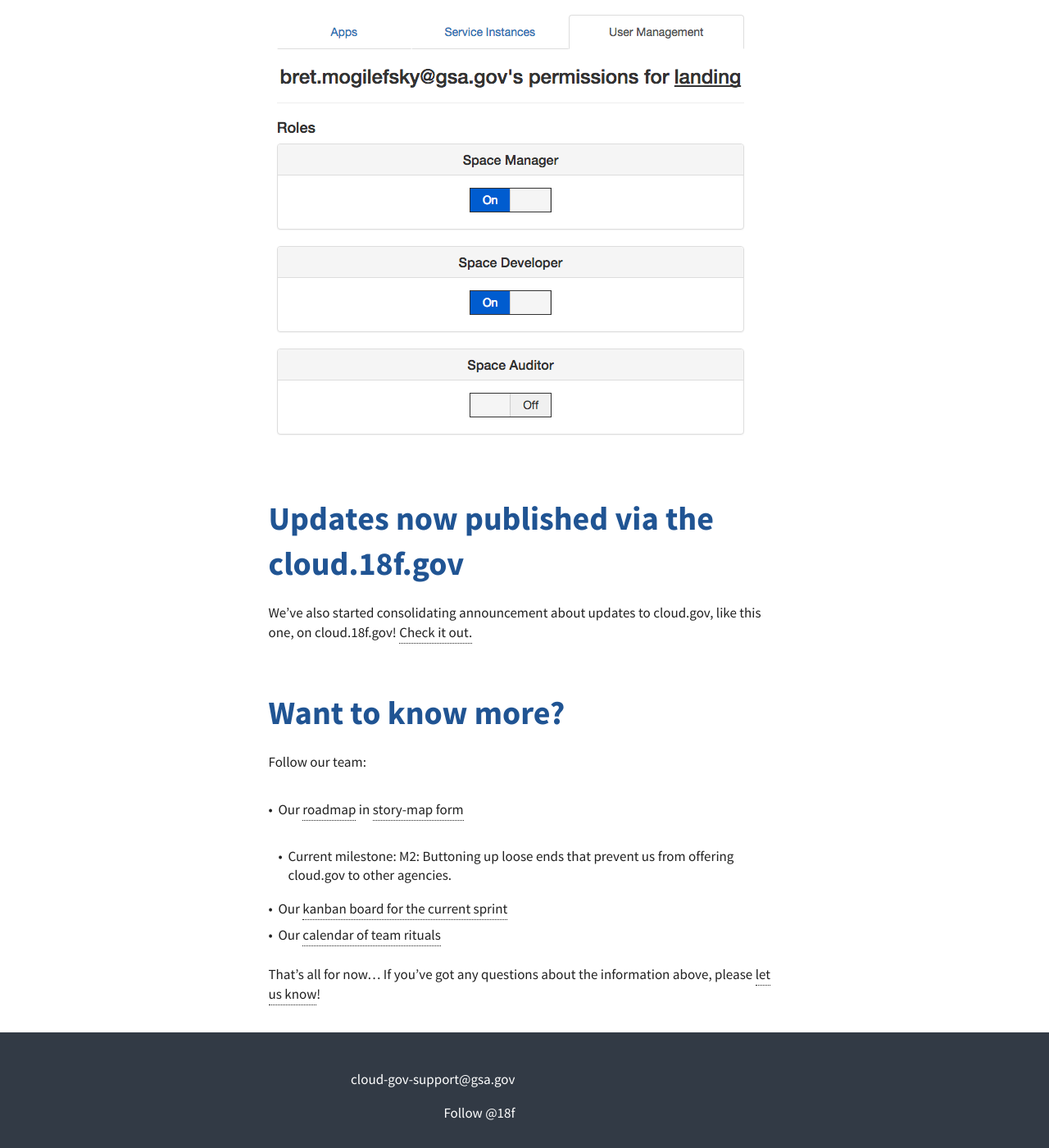
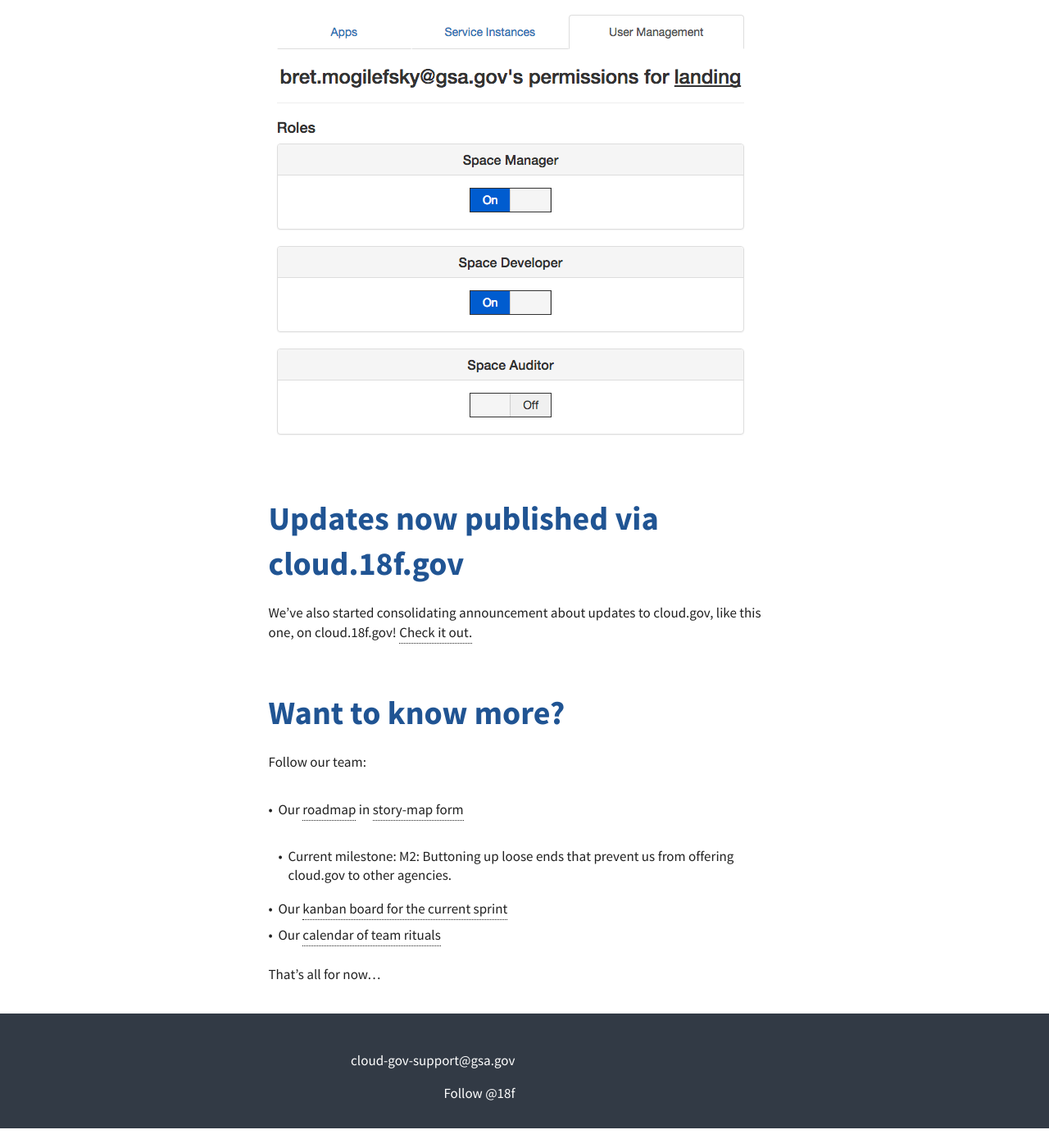
Before and after one commit to cloud-gov/cg-landing, a Jekyll site: the page built from _posts/2015-09-14-sprint-5-update.md, in a window 1280 px wide and 1400 px high, scrolled down 1808 px. Shown: the whole window at 82% size. Built offline with Jekyll 4.4.1, drawn with Linux system fonts in a browser that asks for light colours; comment, search, counter and statistics services are not loaded; after the commit the page ends 3184 px from its top, so only the background shows below that.

Commit message:
Merge remote-tracking branch 'origin/master'

```diff
--- a/_data/navbar.yml
+++ b/_data/navbar.yml
@@ -4,6 +4,8 @@
   permalink: 'https://console.18f.gov/'
 - name: Documentation
   permalink: 'https://docs.18f.gov/'
+- name: Updates
+  permalink: '/updates'
 - name: Status
   permalink: 'https://cloudgov.statuspage.io/'
 - name: Contact
--- a/_posts/2015-09-14-sprint-5-update.md
+++ b/_posts/2015-09-14-sprint-5-update.md
@@ -18,7 +18,7 @@ It's now possible to inspect and adjust the permissions for the individual orgs
 
 ![Adjusting a single user's permissions]({{ site.url }}/img/adjust-a-single-user.png)
 
-# Updates now published via the cloud.18f.gov
+# Updates now published via cloud.18f.gov
 We've also started consolidating announcement about updates to cloud.gov, like this one, on cloud.18f.gov! [Check it out.](http://cloud.18f.gov/updates/)
 
 # Want to know more?
@@ -29,4 +29,4 @@ Follow our team:
 - Our [kanban board for the current sprint](https://trello.com/b/ChGzyepo/gov-dev)
 - Our [calendar of team rituals](https://www.google.com/calendar/embed?src=gsa.gov_0samf7guodi7o2jhdp0ec99aks%40group.calendar.google.com&ctz=America/Los_Angeles)
 
-That's all for now... If you've got any questions about the information above, please [let us know](mailto:bret.mogilefsky@gsa.gov)!
+That's all for now...
```
Also changed, not shown: _posts/2015-09-01-sprint-4-update.md (+1 -1 lines).
